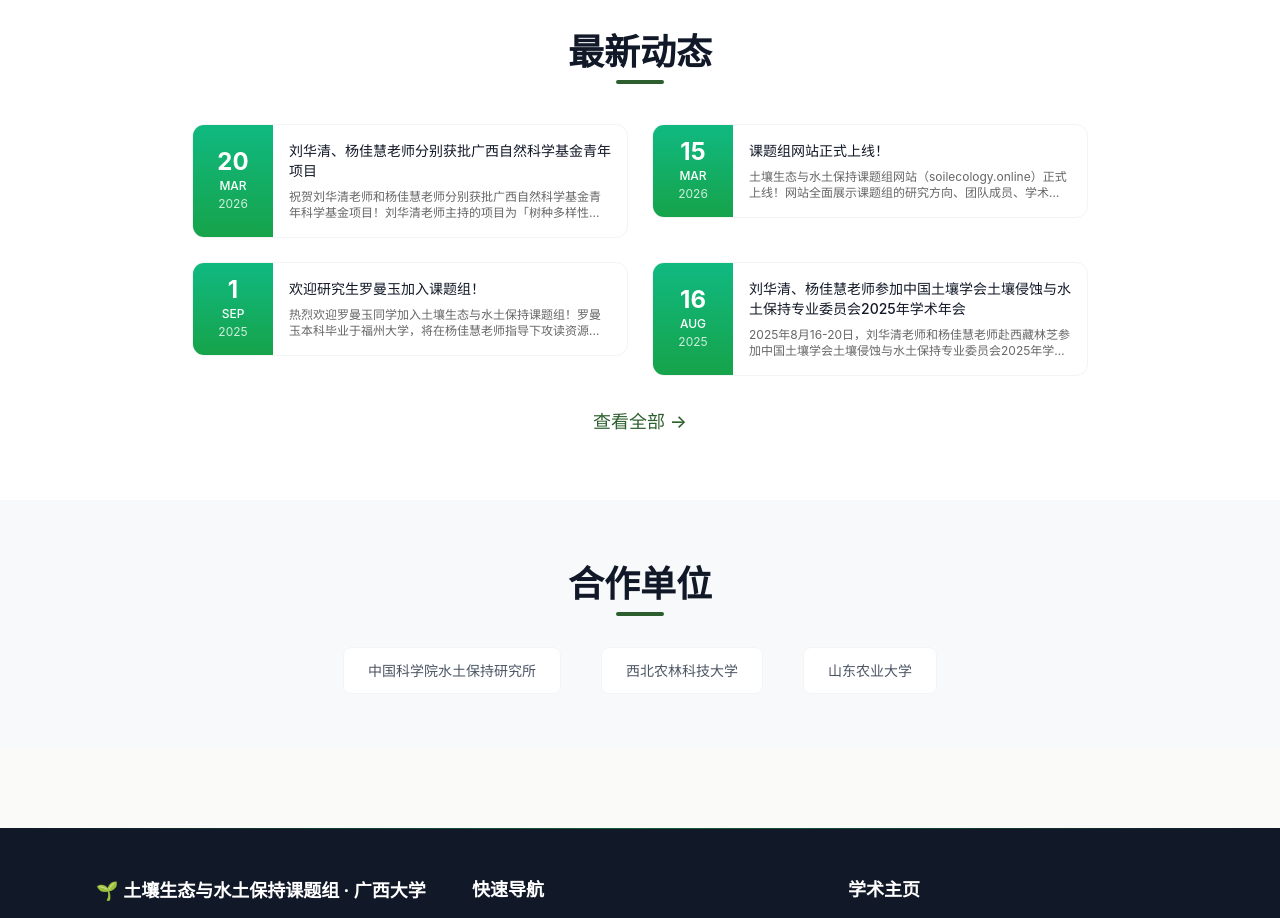
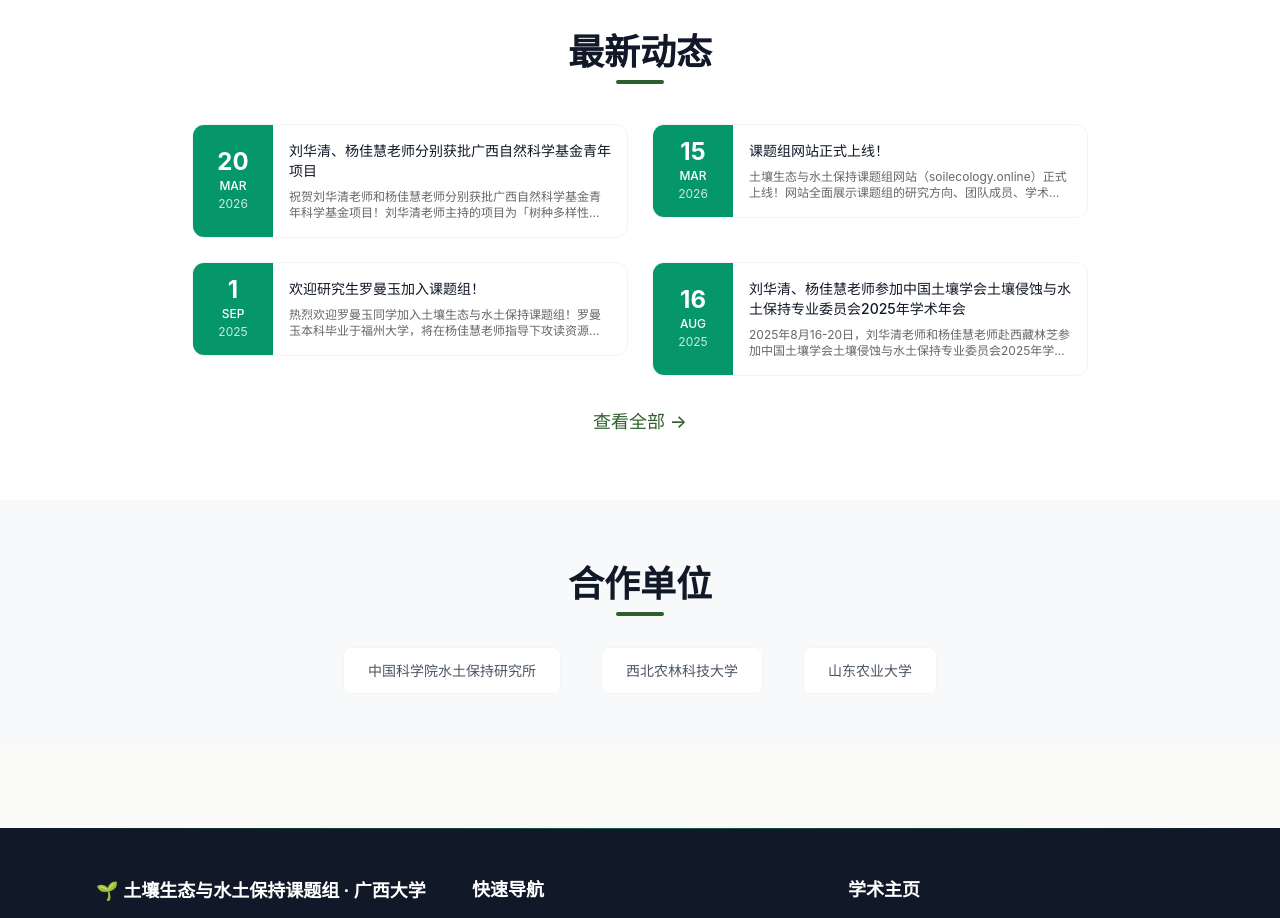
Before and after one commit to chliuhq/soil-ecology-lab, a Next.js app in the folder soil-ecology-lab/: page / in a window 1280 px wide. Shown: the part 2380-3298 px from the top of the page. Built offline with nearby package versions, Linux system fonts and the light colour scheme; no server answers.

Commit message:
fix(home): simplify news date badge to solid emerald

```diff
--- a/soil-ecology-lab/src/app/page.tsx
+++ b/soil-ecology-lab/src/app/page.tsx
@@ -332,7 +332,7 @@
                     className="group flex bg-white dark:bg-dark-surface rounded-xl border border-gray-100 dark:border-gray-700 overflow-hidden hover:shadow-lg hover:border-primary/30 transition-all duration-300"
                   >
                     {/* Date card */}
-                    <div className="flex-shrink-0 w-20 bg-gradient-to-b from-emerald-500 to-green-600 dark:from-emerald-700 dark:to-green-800 flex flex-col items-center justify-center text-white p-3">
+                    <div className="flex-shrink-0 w-20 bg-emerald-600 flex flex-col items-center justify-center text-white p-3">
                       <span className="text-2xl font-bold leading-none">{parseInt(day)}</span>
                       <span className="text-xs font-medium uppercase mt-1">{monthNames[parseInt(month) - 1]}</span>
                       <span className="text-xs opacity-80 mt-0.5">{year}</span>
```
